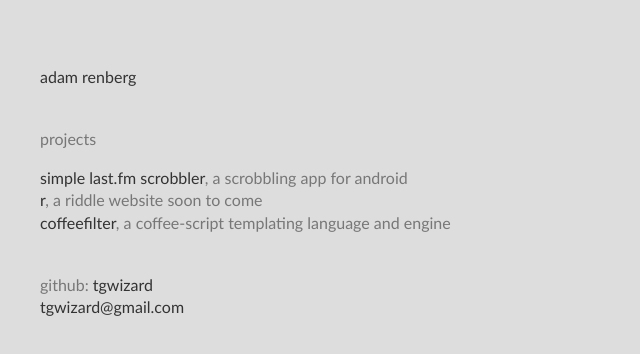
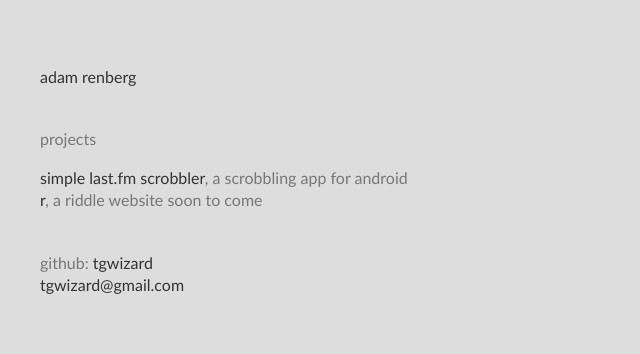
Before and after one commit to tgwizard/tgwizard.com, a plain HTML site: page index.html in a window 1280 px wide. Shown: the whole page, without its empty margins (0-640 px from the left). Drawn offline with Linux system fonts and the light colour scheme.

Commit message:
Removed link to coffeefilter...

```diff
--- a/index.html
+++ b/index.html
@@ -64,10 +64,6 @@
 				<li><a href="https://github.com/tgwizard/sls">simple last.fm
 					scrobbler</a>, a scrobbling app for android</li>
 				<li><a href="#">r</a>, a riddle website soon to come</li>
-				<li><a
-					href="https://github.com/tgwizard/coffeefilter">coffeefilter</a>, a
-				coffee-script templating language and engine</li>
-
 			</ul>
 		</ul>
 		<ul>
```
